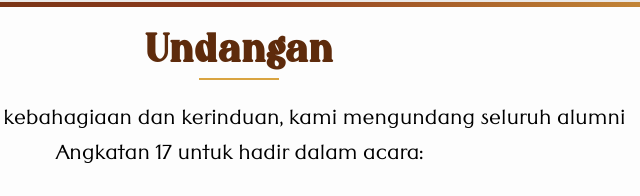
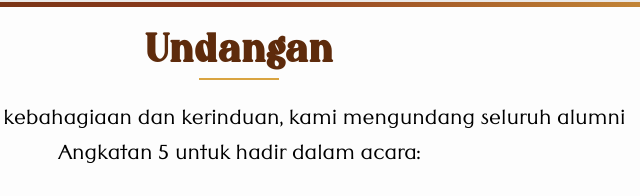
Before and after one commit to sntasrsian17/IAF2025-5, a plain HTML site: page index.html in a window 1280 px wide. Both pictures are taken after a click on the button "Buka Undangan". Shown: the part 418-614 px from the top of the page, 401-1041 px from the left. Drawn offline with Linux system fonts and the light colour scheme.

Commit message:
Update index.html

```diff
--- a/index.html
+++ b/index.html
@@ -3,7 +3,7 @@
 <head>
     <meta charset="UTF-8">
     <meta name="viewport" content="width=device-width, initial-scale=1.0">
-    <title>Reuni Akbar - SMAN Siwalima Ambon - Angkatan 5</title>
+    <title>Reuni Akbar - SMAN Siwalima Ambon Angkatan 5</title>
     <link rel="preconnect" href="https://fonts.googleapis.com">
     <link rel="preconnect" href="https://fonts.gstatic.com" crossorigin>
     <!-- Import Google Fonts as fallback -->
@@ -964,7 +964,7 @@
         <p class="splash-subtitle">SMA N Siwalima Ambon</p>
         <p class="splash-subisi">02 Agustus 2025</p>
         <p class="splash-isi">Kepada Yth Saudara/I</p>
-        <div class="angkatan-badge" id="angkatan-badge">Angkatan 17</div>
+        <div class="angkatan-badge" id="angkatan-badge">Angkatan 5</div>
         <button class="open-invitation-btn" id="openInvitationBtn">Buka Undangan</button>
     </div>
 
@@ -1001,7 +1001,7 @@
             <section class="card" id="invitationCard">
                 <h2 class="card-title">Undangan</h2>
                 <p class="invitation-text" id="invitationText">
-                    Dengan penuh kebahagiaan dan kerinduan, kami mengundang seluruh alumni Angkatan 17 untuk hadir dalam acara:
+                    Dengan penuh kebahagiaan dan kerinduan, kami mengundang seluruh alumni Angkatan 5 untuk hadir dalam acara:
                 </p>
                 <div class="event-name" id="eventName">Reuni Akbar</div>
                 <div class="event-theme" id="eventTheme">"SMAN SIWALIMA AMBON 2025"</div>
```
